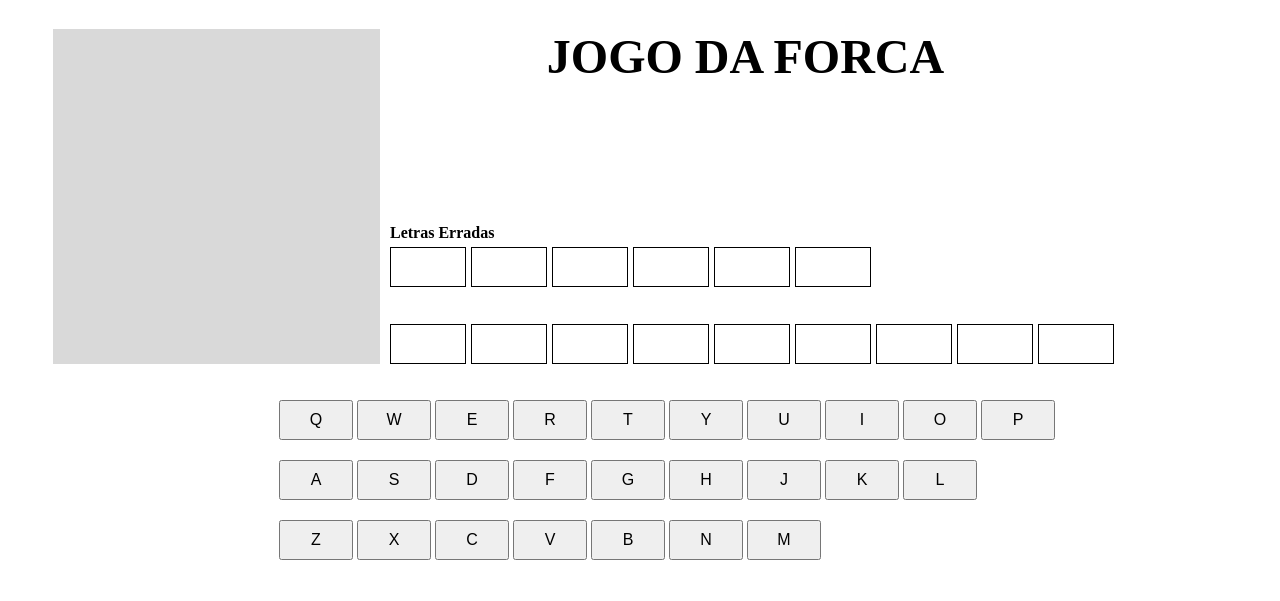
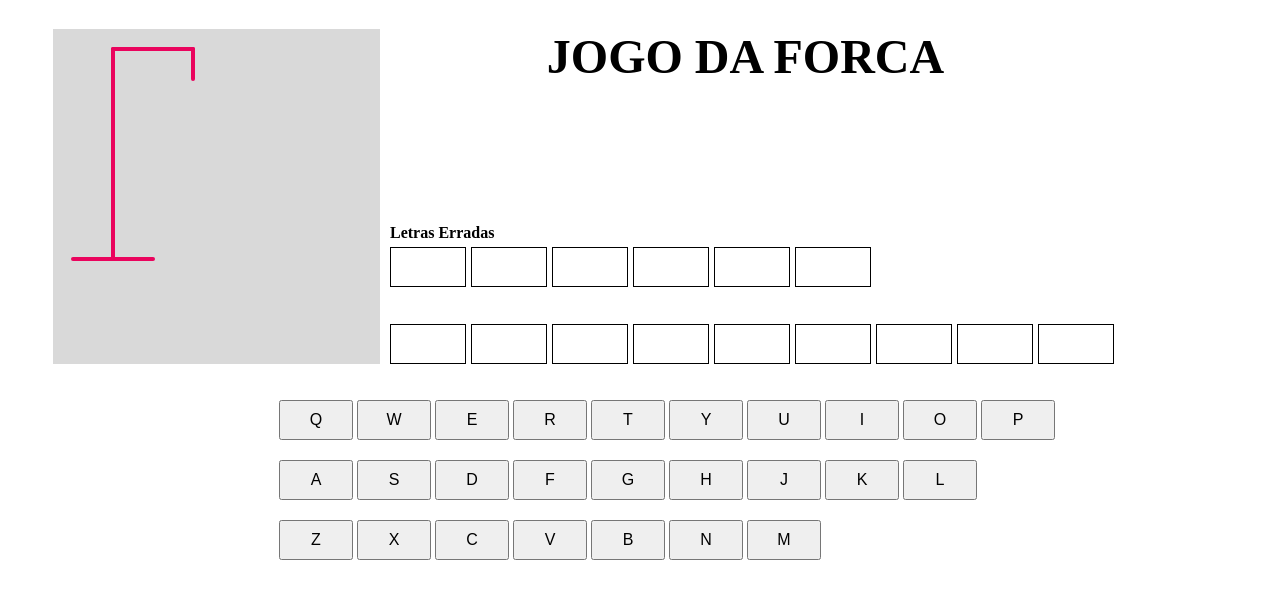
Before and after one commit to theviolatorx/santander-Jogo-da-Forca, a plain HTML site: page index.html in a window 1280 px wide. Drawn offline with Linux system fonts and the light colour scheme.

Commit message:
forca desenhada e função de aparecer partes do boneco feita

```diff
--- a/engine.js
+++ b/engine.js
@@ -216,21 +216,25 @@ function keyPressOrclick(evento) {
         addClass(keyPressClick,"corCerta");
         gameOver = acertou(secretWord, rightletter);
       }
-    } else {
-      // Verifica se a letra errada esta inclusa na relação de palabras erradas.
-      // Caso já esteja, não adiciona novamente a mesma letra.
+    }  else {
       if (!wrongletter.includes(letra)) {
-        // Caso a letra não esteja na lista de palavras erradas,
-        // a mesma é adicionada.
+        wrongletter.push(letra);
+
+        // Aciona a exibição das partes da forca aqui
+        if (wrongletter.length <= 6) {
+          const forcaParts = document.getElementsByClassName("forca-parte");
+          const hangingPart = forcaParts[wrongletter.length - 1];
+          hangingPart.style.display = "block";
+        }
+
         gameOver = errou(tentativas);
         showWrongWord(letra);
-        addClass(keyPressClick,"corErrada");
-        wrongletter.push(letra);
+        addClass(keyPressClick, "corErrada");
       }
     }
   }
+}
   // gameOverForca();
-}
 
 /*
 * Retorna verdadeiro se o caracter pressionado é um código entre a letra A e a letra Z.
--- a/index.html
+++ b/index.html
@@ -13,8 +13,27 @@ Professora Jaque -->
 <body>
     <main>
         <!-- Forca -->
-        <section class="forca">
+        <section class="jogo-container">
+            <div class="forca-container"">
+                <svg height="250" width="200" class="forca">
+                <!-- forca -->
+                <line x1="60" y1="20" x2="140" y2="20" />
+                <line x1="140" y1="20" x2="140" y2="50" />
+                <line x1="60" y1="20" x2="60" y2="230" />
+                <line x1="20" y1="230" x2="100" y2="230" />
 
+                <!-- cabeça -->
+                <circle cx="140" cy="70" r="20" class="forca-parte" />
+                <!-- corpo -->
+                <line x1="140" y1="90" x2="140" y2="150" class="forca-parte" />
+                <!-- braços -->
+                <line x1="140" y1="120" x2="120" y2="100" class="forca-parte" />
+                <line x1="140" y1="120" x2="160" y2="100" class="forca-parte" />
+                <!-- pernas -->
+                <line x1="140" y1="150" x2="120" y2="180" class="forca-parte" />
+                <line x1="140" y1="150" x2="160" y2="180" class="forca-parte" />
+              </svg>
+            </div>
         </section>
         <section class="containerTexto">
             <h1>JOGO DA FORCA</h1>
--- a/style.css
+++ b/style.css
@@ -26,7 +26,19 @@ Professora Jaque
     min-width: 327px;
     min-height: 335px;
     background-color: #D9D9D9;
+    fill: transparent;
+    stroke: #ea045d;
+    stroke-width: 4px;
+    stroke-linecap: round;
 }
+.jogo-container {
+    display: flex;
+    justify-content: space-evenly;
+    width: 100%;
+  }
+.forca-parte {
+    display: none;
+  }
 
 .containerTexto {
     display: flex;
```
Also changed, not shown: 1 other file.
